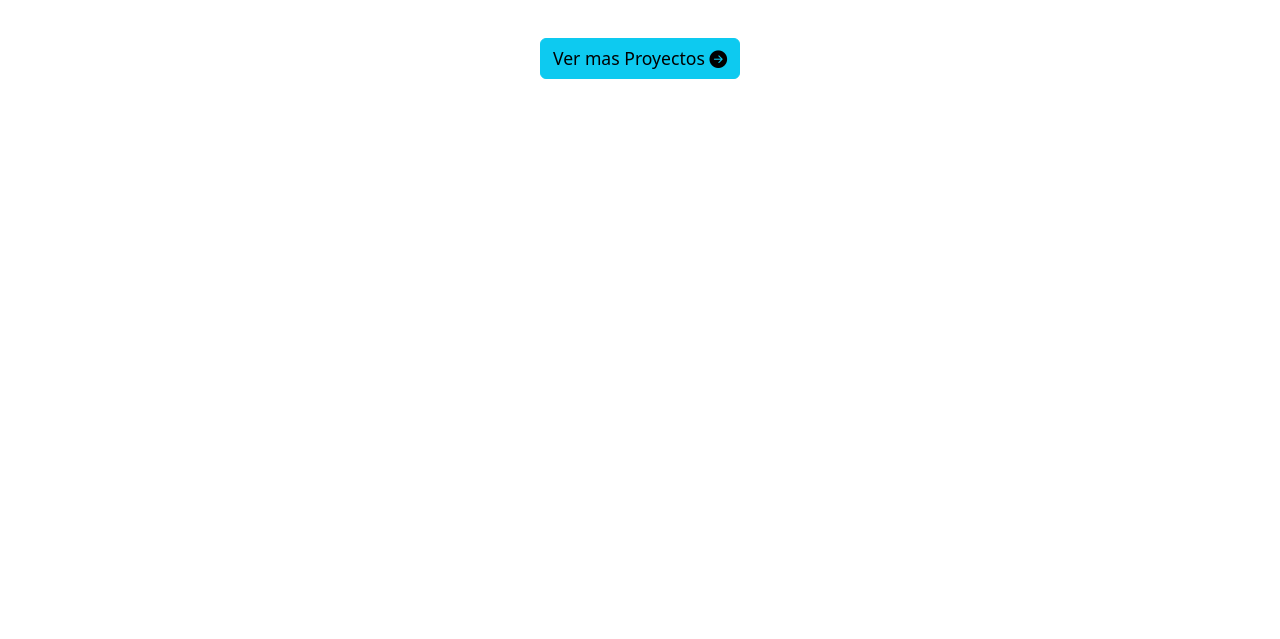
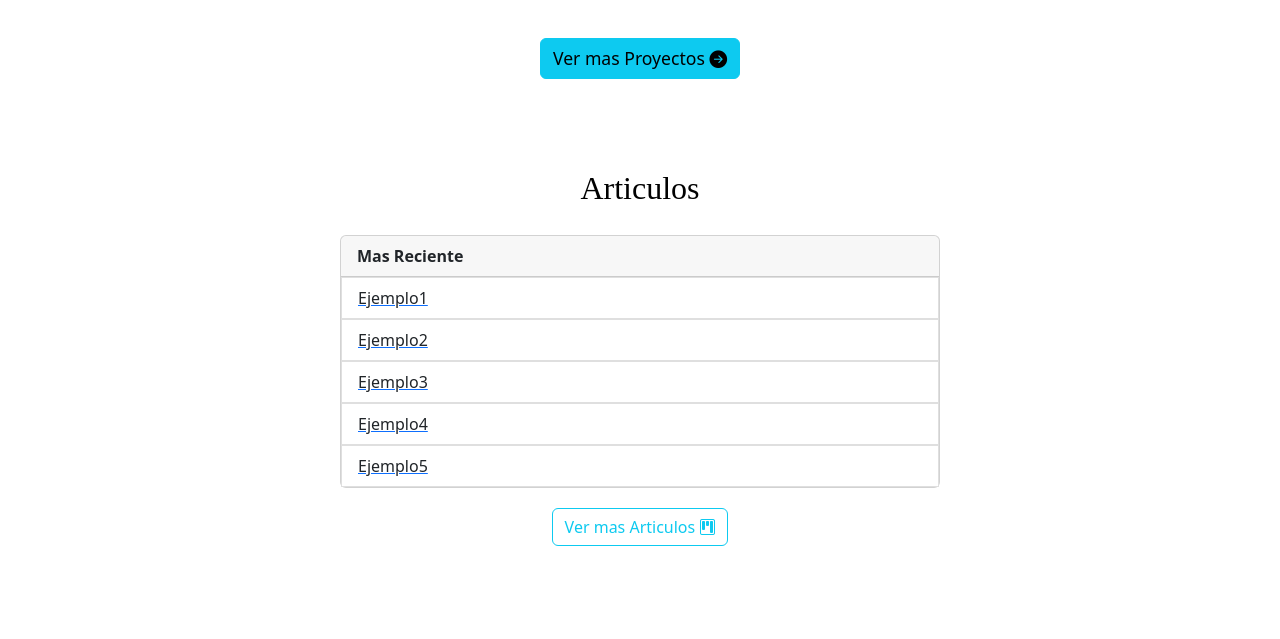
Before and after one commit to Pata27A/portafolio, a plain HTML site: page index.html in a window 1280 px wide. Shown: the part 2497-3136 px from the top of the page. Before the commit the page ends 2636 px from the top, so only its background shows below. Drawn offline with nearby package versions, Linux system fonts and the light colour scheme; a web font is replaced by a local one.

Commit message:
Portafolio 0.1

```diff
--- a/index.html
+++ b/index.html
@@ -231,6 +231,35 @@
             </button>
         </a>
      </section>
+      <!--Articulos-->
+      <section class="articulos justify-content-start">
+        <h2 class="seccion-titulo texto-negro">Articulos</h2>
+        <div class="card" >
+            <div class="card-header">
+              Mas Reciente
+            </div>
+            <ul class="list-group list-group-flush">
+                <a href="https://www.freecodecamp.org/" target="_blank" rel="noopener noreferrer">
+                    <li class="list-group-item">Ejemplo1</li>
+                </a>
+                <a href="https://www.freecodecamp.org/" target="_blank" rel="noopener noreferrer">
+                    <li class="list-group-item">Ejemplo2</li>
+                </a>
+                <a href="https://www.freecodecamp.org/" target="_blank" rel="noopener noreferrer">
+                    <li class="list-group-item">Ejemplo3</li>
+                </a>
+                <a href="https://www.freecodecamp.org/" target="_blank" rel="noopener noreferrer">
+                    <li class="list-group-item">Ejemplo4</li>
+                </a>
+                <a href="https://www.freecodecamp.org/" target="_blank" rel="noopener noreferrer">
+                    <li class="list-group-item">Ejemplo5</li>
+                </a>
+            </ul>
+          </div>
+          <button type="button" class="btn btn-outline-info">Ver mas Articulos
+            <i class="bi bi-kanban"></i>
+          </button>
+      </section>
     <script src="https://cdn.jsdelivr.net/npm/bootstrap@5.2.3/dist/js/bootstrap.bundle.min.js" integrity="sha384-kenU1KFdBIe4zVF0s0G1M5b4hcpxyD9F7jL+jjXkk+Q2h455rYXK/7HAuoJl+0I4" crossorigin="anonymous"></script>
 </body>
 </html>
--- a/style.css
+++ b/style.css
@@ -167,6 +167,19 @@ h1{
     font-size: 60px;
     margin: 10px;
 }
+/*Articulos*/
+.articulos{
+    min-height: 500px;
+    padding: 30px;
+}
+.articulos .card{
+    width: 80%;
+    max-width: 600px;
+    margin: 20px;
+}
+.articulos .card-header{
+    font-weight: bold;
+}
 /*Adaptable reponsivo*/
 @media screen and (max-width: 400px) {
     .overlay p{
```
